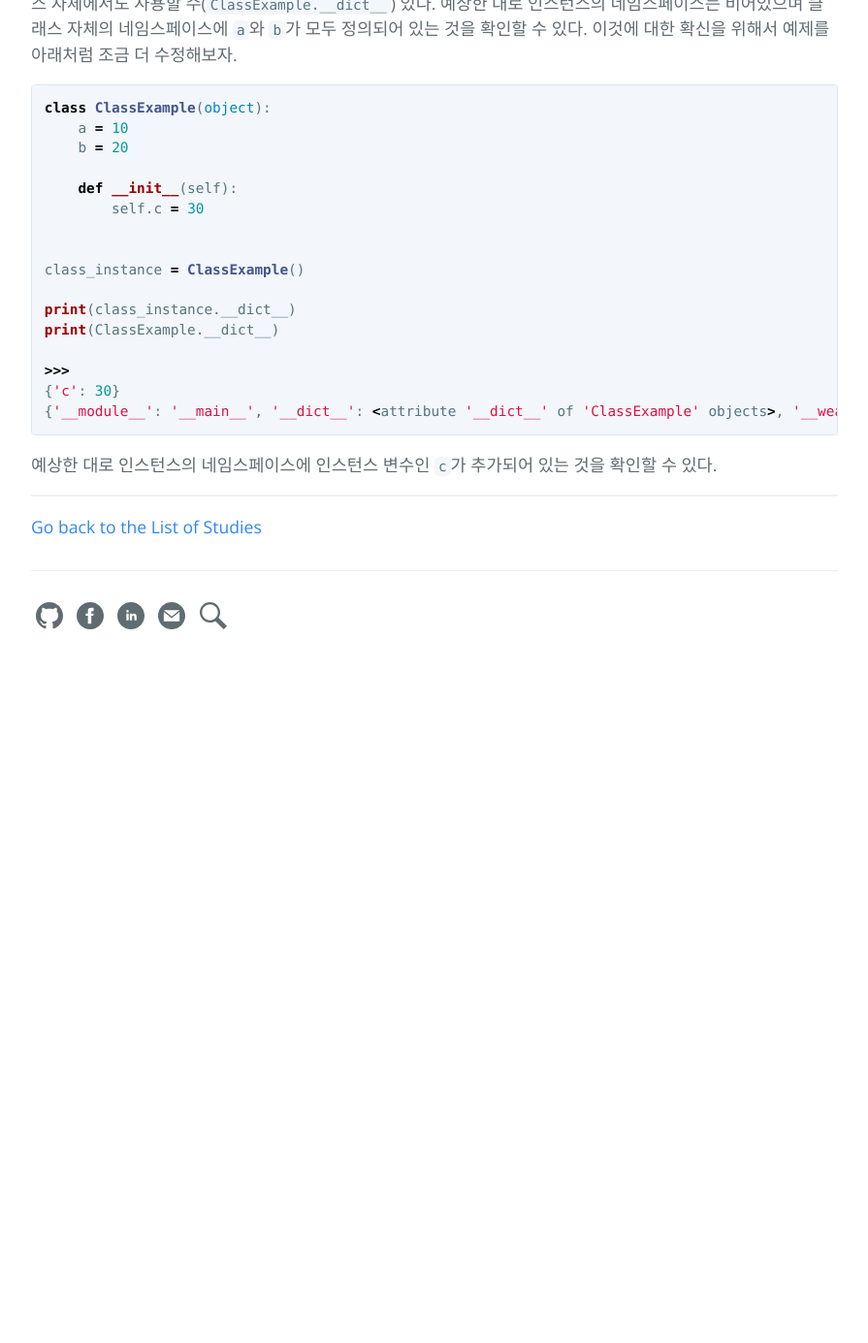
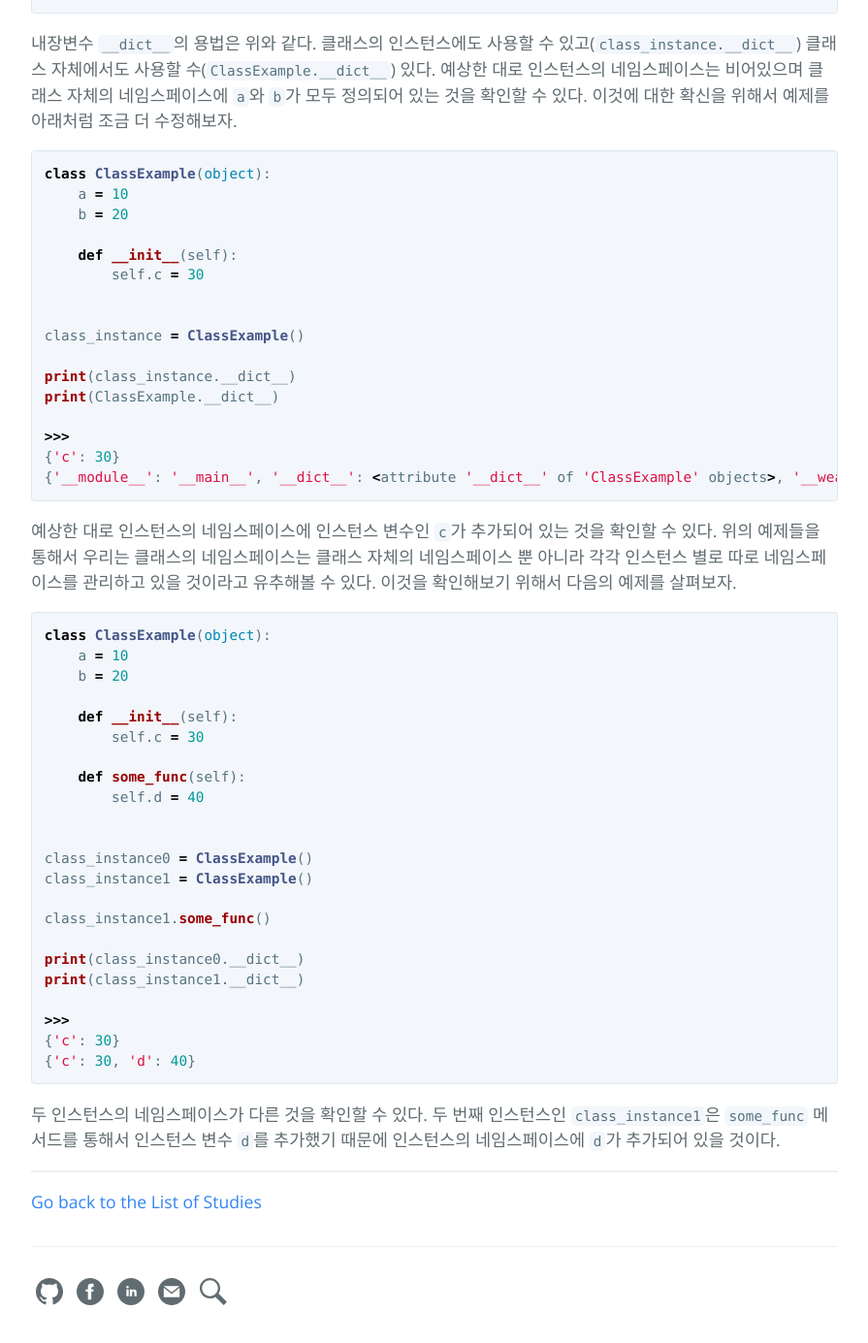
Before and after one commit to hcnoh/hcnoh.github.io, a Jekyll site: the page built from _posts/2019-01-30-python-class-namespace.md, in a window 1280 px wide and 1400 px high, scrolled down 2623 px. Shown: the top 1385 px of the window at 97% size, without its empty margins (192-1087 px from the left). Built offline with Jekyll 4.4.1, drawn with Linux system fonts in a browser that asks for light colours; comment, search, counter and statistics services are not loaded; before the commit the page ends 3326 px from its top, so only the background shows below that; some of the changed text lies outside the part shown.

Commit message:
Update 2019-01-30-python-class-namespace.md

````diff
--- a/_posts/2019-01-30-python-class-namespace.md
+++ b/_posts/2019-01-30-python-class-namespace.md
@@ -47,6 +47,7 @@ print(dir())
 class ClassExample:
     a = 10
 
+
 print(dir())
 
 >>>
@@ -61,14 +62,15 @@ class ClassExample(object):
     print(dir())    # 현재 스코프: 클래스 내부의 네임스페이스
 
 
+class_instance = ClassExample()
 print(dir())
 
 >>>
 ['__module__', '__qualname__', 'a']
-['ClassExample', '__builtins__', '__cached__', '__doc__', '__file__', '__loader__', '__name__', '__package__', '__spec__']
+['ClassExample', '__builtins__', '__cached__', '__doc__', '__file__', '__loader__', '__name__', '__package__', '__spec__', 'class_instance']
 ```
 
-파이썬의 클래스는 모듈과 마찬가지로 각각의 네임스페이스를 갖는다. 클래스를 정의하는 동안에 `dir` 메서드는 현재 스코프인 클래스 내부의 네임스페이스 이름 리스트를 반환할 것이고 그에따라 클래스 내부의 지역 변수를 포함한 네임스페이스의 이름 리스트를 확인할 수 있을 것이다.
+파이썬의 클래스는 모듈과 마찬가지로 각각의 네임스페이스를 갖는다. 클래스를 정의하는 동안에 `dir` 메서드는 현재 스코프인 클래스 내부의 네임스페이스 이름 리스트를 반환할 것이고 그에따라 클래스 내부의 지역 변수를 포함한 네임스페이스의 이름 리스트를 확인할 수 있을 것이다. 또한 추가적으로 모듈의 네임스페이스에 클래스의 인스턴스인 `class_instance`도 추가되어 있는 것도 확인해볼 수 있다.
 
 ## 클래스 네임스페이스 반환: 내장변수 \_\_dict\_\_ 활용
 파이썬의 클래스는 각각의 네임스페이스를 갖는다. 또한 `dir` 메서드를 통해서 현재 네임스페이스의 이름 리스트를 반환받을 수 있다고 언급하였다. 만약 이름 리스트가 아닌 실제 네임스페이스의 사본을 반환받고 싶은 경우에는 파이썬 내장변수 `__dict__`를 사용하면 된다. 하지만 이 경우에 주의해야 할 사항들이 몇 가지 있다. 아래의 예제를 살펴보자.
@@ -110,4 +112,31 @@ print(ClassExample.__dict__)
 {'__module__': '__main__', '__dict__': <attribute '__dict__' of 'ClassExample' objects>, '__weakref__': <attribute '__weakref__' of 'ClassExample' objects>, 'b': 20, '__init__': <function ClassExample.__init__ at 0x7f1cae105840>, '__doc__': None, 'a': 10}
 ```
 
-예상한 대로 인스턴스의 네임스페이스에 인스턴스 변수인 `c`가 추가되어 있는 것을 확인할 수 있다.
+예상한 대로 인스턴스의 네임스페이스에 인스턴스 변수인 `c`가 추가되어 있는 것을 확인할 수 있다. 위의 예제들을 통해서 우리는 클래스의 네임스페이스는 클래스 자체의 네임스페이스 뿐 아니라 각각 인스턴스 별로 따로 네임스페이스를 관리하고 있을 것이라고 유추해볼 수 있다. 이것을 확인해보기 위해서 다음의 예제를 살펴보자.
+
+```python
+class ClassExample(object):
+    a = 10
+    b = 20
+
+    def __init__(self):
+        self.c = 30
+
+    def some_func(self):
+        self.d = 40
+
+
+class_instance0 = ClassExample()
+class_instance1 = ClassExample()
+
+class_instance1.some_func()
+
+print(class_instance0.__dict__)
+print(class_instance1.__dict__)
+
+>>>
+{'c': 30}
+{'c': 30, 'd': 40}
+```
+
+두 인스턴스의 네임스페이스가 다른 것을 확인할 수 있다. 두 번째 인스턴스인 `class_instance1`은 `some_func` 메서드를 통해서 인스턴스 변수 `d`를 추가했기 때문에 인스턴스의 네임스페이스에 `d`가 추가되어 있을 것이다.
````
